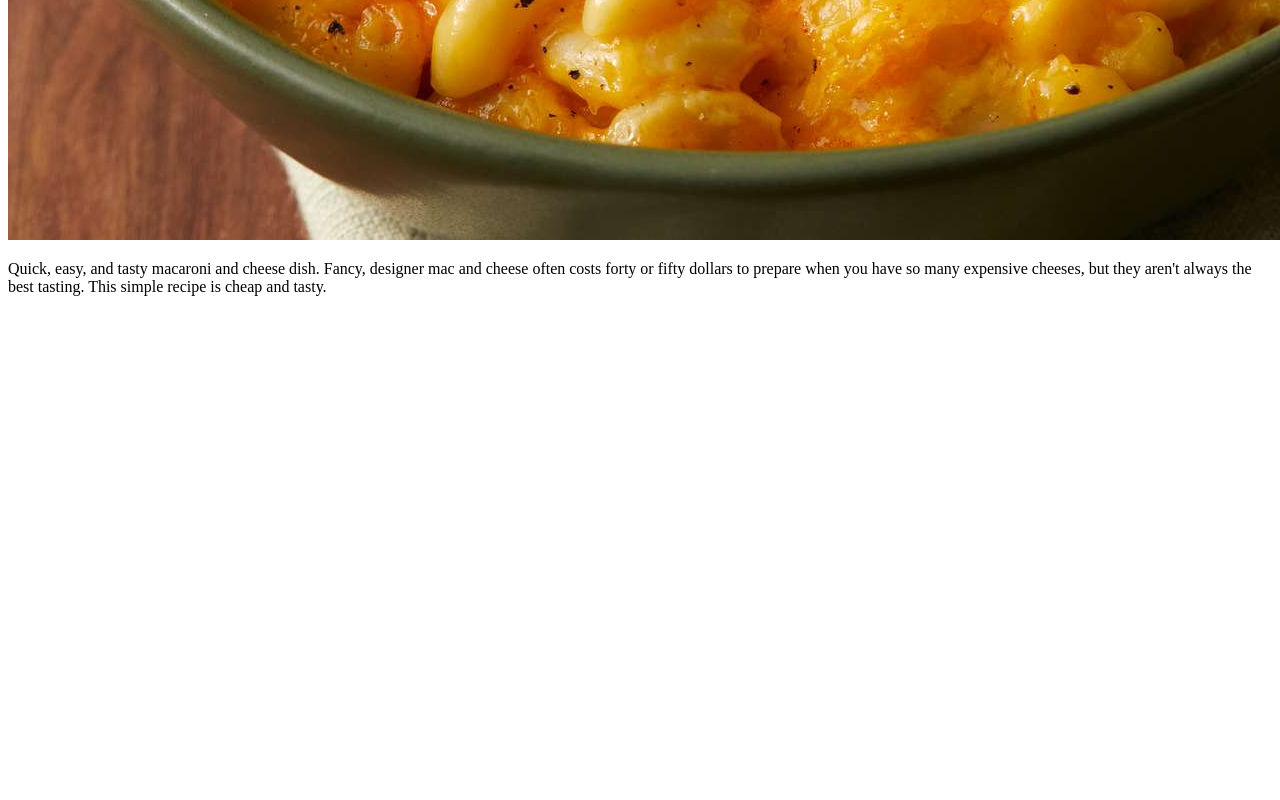
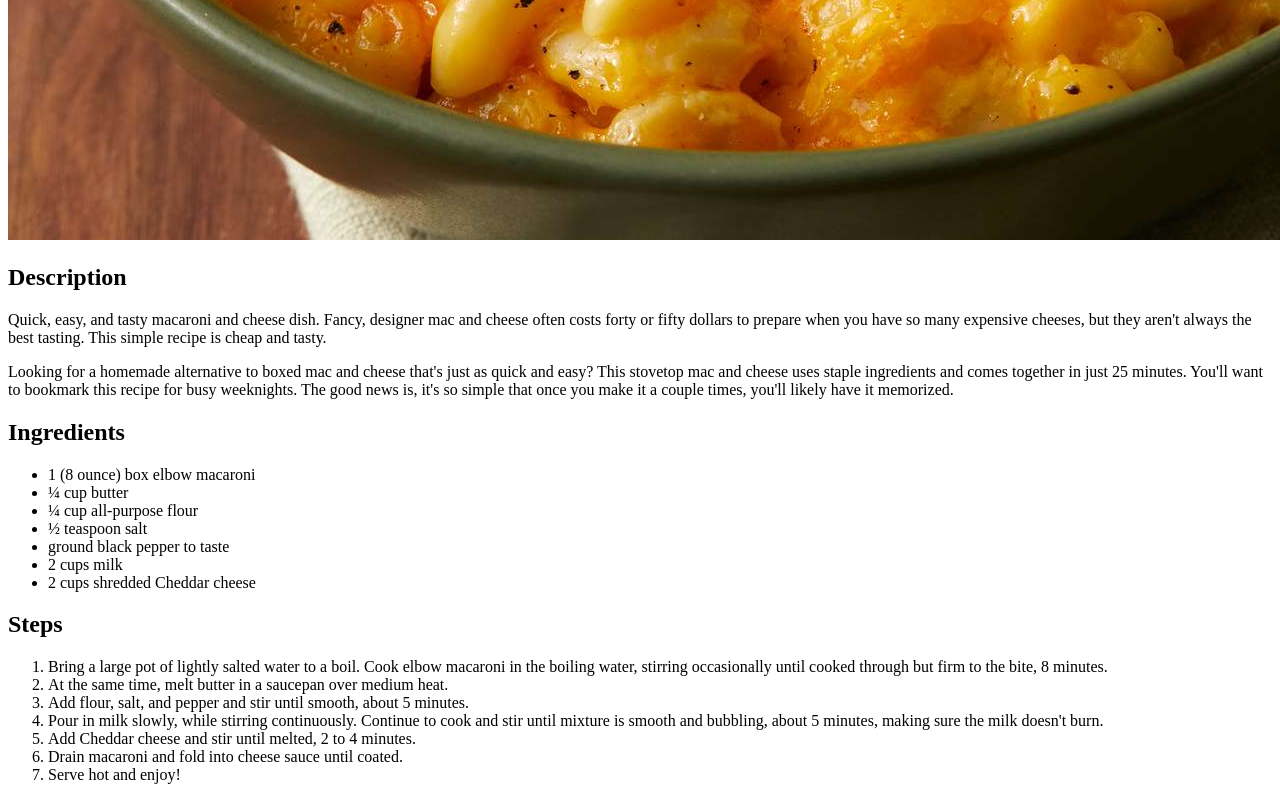
Before and after one commit to emmpup/odin-recipes, a plain HTML site: page recipes/mac-and-cheese.html in a window 1280 px wide. Shown: the part 965-1765 px from the top of the page. Before the commit the page ends 1277 px from the top, so only its background shows below. Drawn offline with Linux system fonts and the light colour scheme.

Commit message:
Finished mac-and-cheese.html and blueberry-pie.html
The user can now follow either recipie in order to cook or bake that item.

```diff
--- a/recipes/mac-and-cheese.html
+++ b/recipes/mac-and-cheese.html
@@ -8,6 +8,31 @@
 <body>
     <h1>Simple Mac and Cheese</h1>
     <img src="../img/mac-and-cheese.jpg" alt="mac and cheese in a bowl">
+
+    <h2>Description</h2>
     <p>Quick, easy, and tasty macaroni and cheese dish. Fancy, designer mac and cheese often costs forty or fifty dollars to prepare when you have so many expensive cheeses, but they aren't always the best tasting. This simple recipe is cheap and tasty.</p>
+    <p>Looking for a homemade alternative to boxed mac and cheese that's just as quick and easy? This stovetop mac and cheese uses staple ingredients and comes together in just 25 minutes. You'll want to bookmark this recipe for busy weeknights. The good news is, it's so simple that once you make it a couple times, you'll likely have it memorized.</p>
+
+    <h2>Ingredients</h2>
+    <ul>
+        <li>1 (8 ounce) box elbow macaroni</li>
+        <li>¼ cup butter</li>
+        <li>¼ cup all-purpose flour</li>
+        <li>½ teaspoon salt</li>
+        <li>ground black pepper to taste</li>
+        <li>2 cups milk</li>
+        <li>2 cups shredded Cheddar cheese</li>
+    </ul>
+
+    <h2>Steps</h2>
+    <ol>
+        <li>Bring a large pot of lightly salted water to a boil. Cook elbow macaroni in the boiling water, stirring occasionally until cooked through but firm to the bite, 8 minutes.</li>
+        <li>At the same time, melt butter in a saucepan over medium heat.</li>
+        <li>Add flour, salt, and pepper and stir until smooth, about 5 minutes.</li>
+        <li>Pour in milk slowly, while stirring continuously. Continue to cook and stir until mixture is smooth and bubbling, about 5 minutes, making sure the milk doesn't burn.</li>
+        <li>Add Cheddar cheese and stir until melted, 2 to 4 minutes.</li>
+        <li>Drain macaroni and fold into cheese sauce until coated.</li>
+        <li>Serve hot and enjoy!</li>
+    </ol>
 </body>
 </html>
```
Also changed, not shown: index.html (+1 -1 lines), recipes/blueberry-pie.html (added, +31 -0 lines), img/homemade-blueberry-pie.jpg (added), recipes/italian-chicken.html (deleted).
